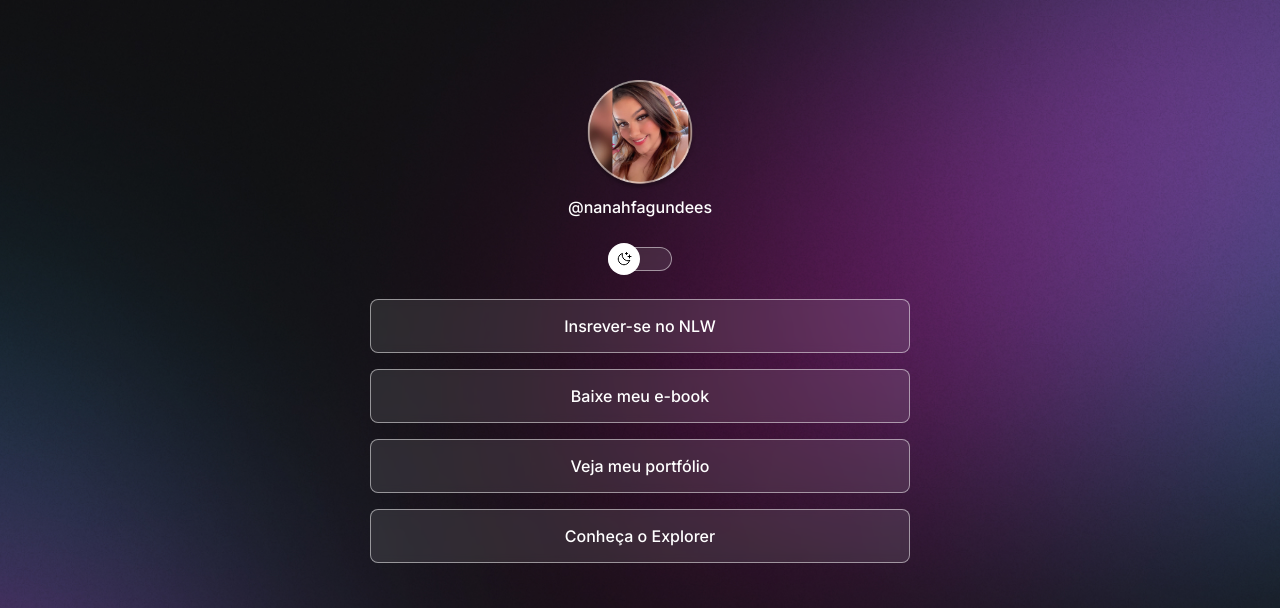
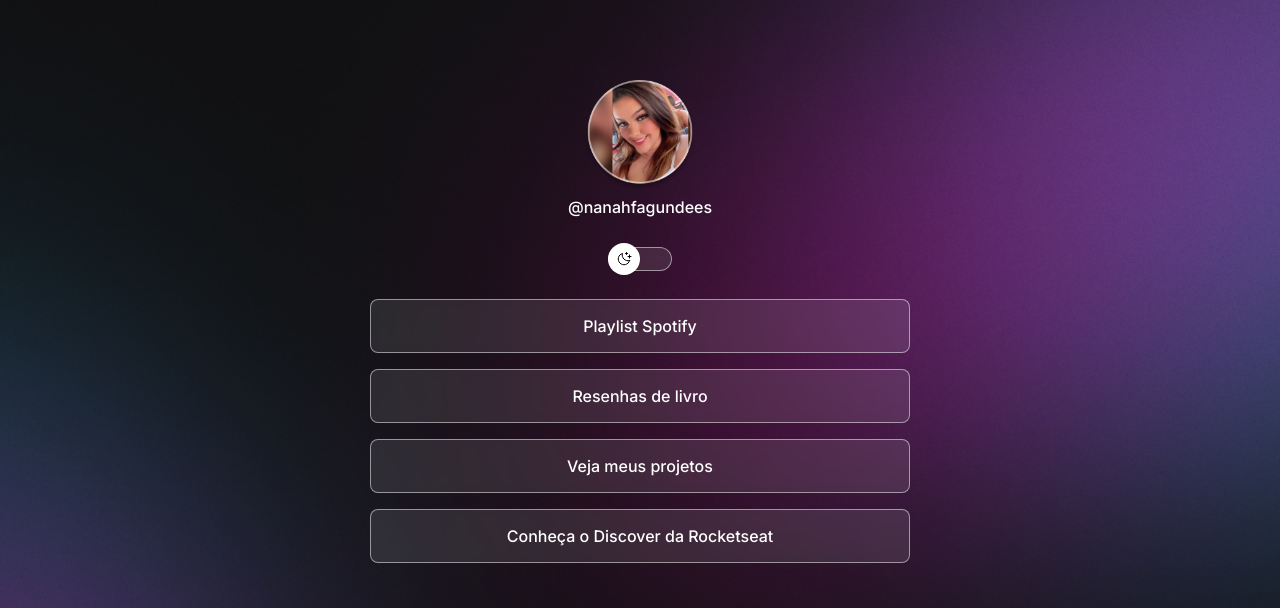
Before and after one commit to nfagundes/projeto, a plain HTML site: page index.html in a window 1280 px wide. Shown: the top 608 px of the page. Drawn offline with nearby package versions, Linux system fonts and the light colour scheme.

Commit message:
UPGRADES LINKS

```diff
--- a/index.html
+++ b/index.html
@@ -7,6 +7,7 @@
       href="https://fonts.googleapis.com/css2?family=Inter:wght@400;500&display=swap"
       rel="stylesheet"
     />
+    <link rel="shortcut icon" type="imagex/png" href="./assets/icone.ico" />
     <meta charset="UTF-8" />
     <meta http-equiv="X-UA-Compatible" content="IE=edge" />
     <meta name="viewport" content="width=device-width, initial-scale=1.0" />
@@ -16,7 +17,6 @@
 
   <body>
     <div id="container">
-
       <div id="profile">
         <img src="./assets/avatar.png" alt="Foto Perfil da Pagina" />
         <p>@nanahfagundees</p>
@@ -33,24 +33,32 @@
         <li>
           <!-- são as linhas da lista -->
 
-          <a href="#" target="_blank">Insrever-se no NLW</a
+          <a
+            href="https://open.spotify.com/user/31cksy6duodddjlqo5lhdrag64am"
+            target="_blank"
+            >Playlist Spotify</a
           ><!-- href é o caminho e target _blank é para abrir em outra aba -->
         </li>
 
         <li>
-          <a href="#" target="_blank">Baixe meu e-book</a>
+          <a href="https://www.instagram.com/bookstan_nay/" target="_blank">
+            Resenhas de livro
+          </a>
         </li>
 
         <li>
-          <a href="https://github.com/nfagundes" target="_blank"
-            >Veja meu portfólio</a
+          <a
+            href="https://github.com/nfagundes?tab=repositories"
+            target="_blank"
           >
+            Veja meus projetos
+          </a>
         </li>
 
         <li>
-          <a href="https://rocketseat.com.br/explorer" target="_blank"
-            >Conheça o Explorer</a
-          >
+          <a href="https://www.rocketseat.com.br/discover" target="_blank">
+            Conheça o Discover da Rocketseat
+          </a>
         </li>
       </ul>
       <!-- TABELA FIM -->
--- a/style.css
+++ b/style.css
@@ -127,7 +127,7 @@ body * {
 }
 
 #switch button:hover{
-  outline: 8px solid var(--fundo-botao-acionado);
+  outline: 8px solid var(--fundo-botao);
 }
 
 #switch span {
```
Also changed, not shown: assets/icone.ico (added).
